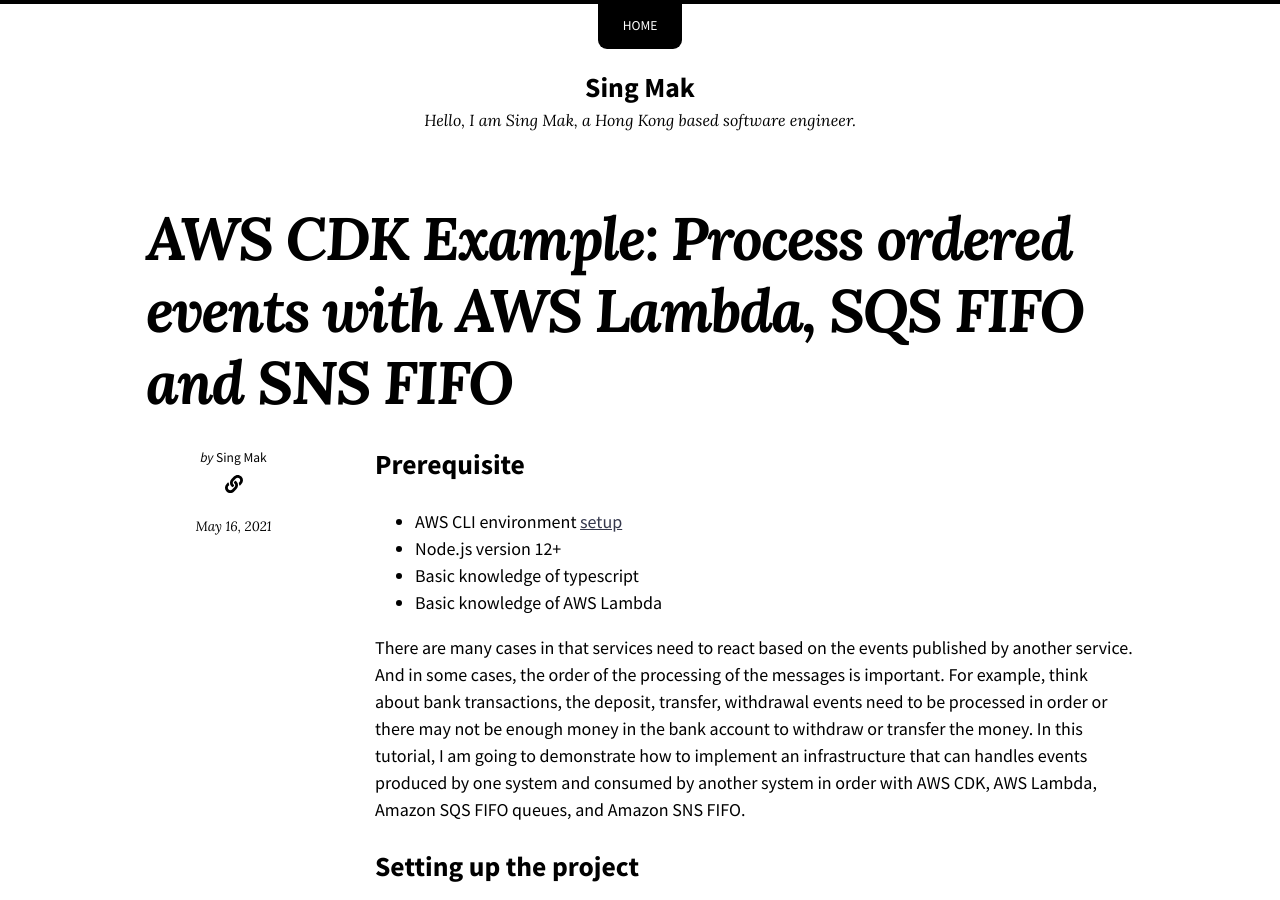
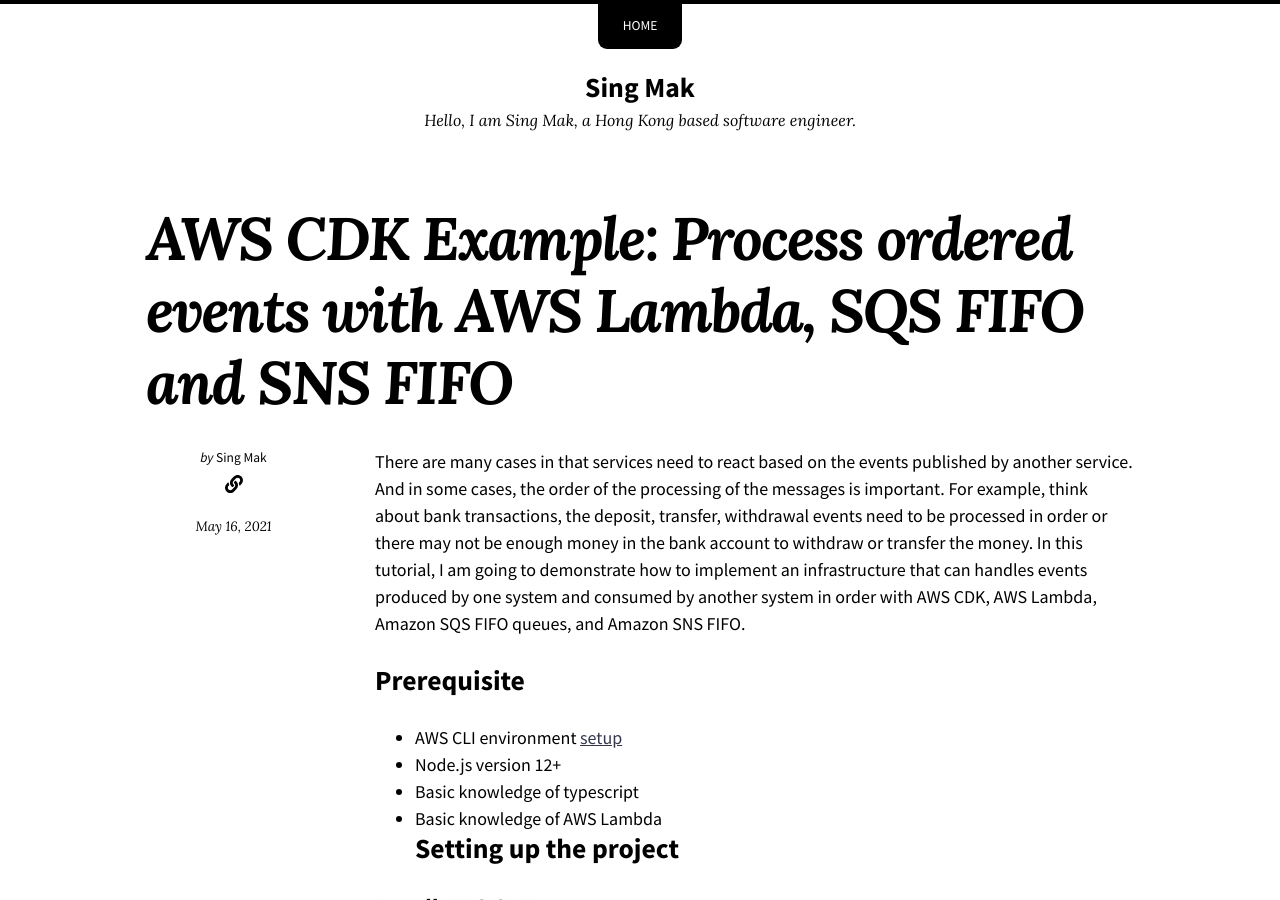
Before and after one commit to singmak/singmak.github.io, a Jekyll site: the page built from _posts/2021-5-16-sqs-fifo-lambda.md, in a window 1280 px wide and 900 px high. Built offline with Jekyll 4.4.1, drawn with Linux system fonts in a browser that asks for light colours; nearby versions of some CDN libraries.

Commit message:
move prequisite to lower

```diff
--- a/_posts/2021-5-16-sqs-fifo-lambda.md
+++ b/_posts/2021-5-16-sqs-fifo-lambda.md
@@ -2,15 +2,14 @@
 layout: post
 title: "AWS CDK Example: Process ordered events with AWS Lambda, SQS FIFO and SNS FIFO"
 ---
+
+There are many cases in that services need to react based on the events published by another service. And in some cases, the order of the processing of the messages is important. For example, think about bank transactions, the deposit, transfer, withdrawal events need to be processed in order or there may not be enough money in the bank account to withdraw or transfer the money. In this tutorial, I am going to demonstrate how to implement an infrastructure that can handles events produced by one system and consumed by another system in order with AWS CDK, AWS Lambda, Amazon SQS FIFO queues, and Amazon SNS FIFO.
 
 ## Prerequisite
 - AWS CLI environment [setup](https://docs.aws.amazon.com/cli/latest/userguide/cli-chap-configure.html)
 - Node.js version 12+
 - Basic knowledge of typescript
 - Basic knowledge of AWS Lambda
-
-There are many cases in that services need to react based on the events published by another service. And in some cases, the order of the processing of the messages is important. For example, think about bank transactions, the deposit, transfer, withdrawal events need to be processed in order or there may not be enough money in the bank account to withdraw or transfer the money. In this tutorial, I am going to demonstrate how to implement an infrastructure that can handles events produced by one system and consumed by another system in order with AWS CDK, AWS Lambda, Amazon SQS FIFO queues, and Amazon SNS FIFO.
-
 ## Setting up the project
 
 ### Install AWS CDK
```
